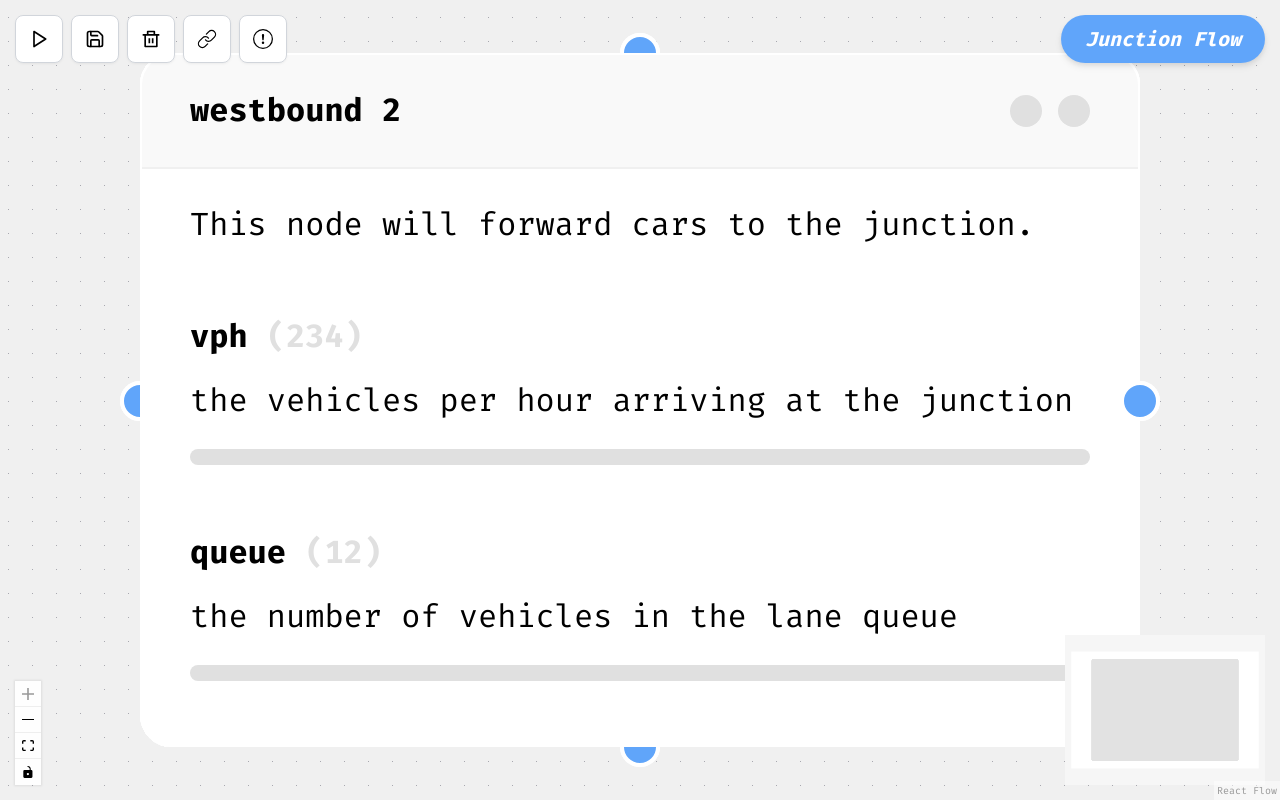
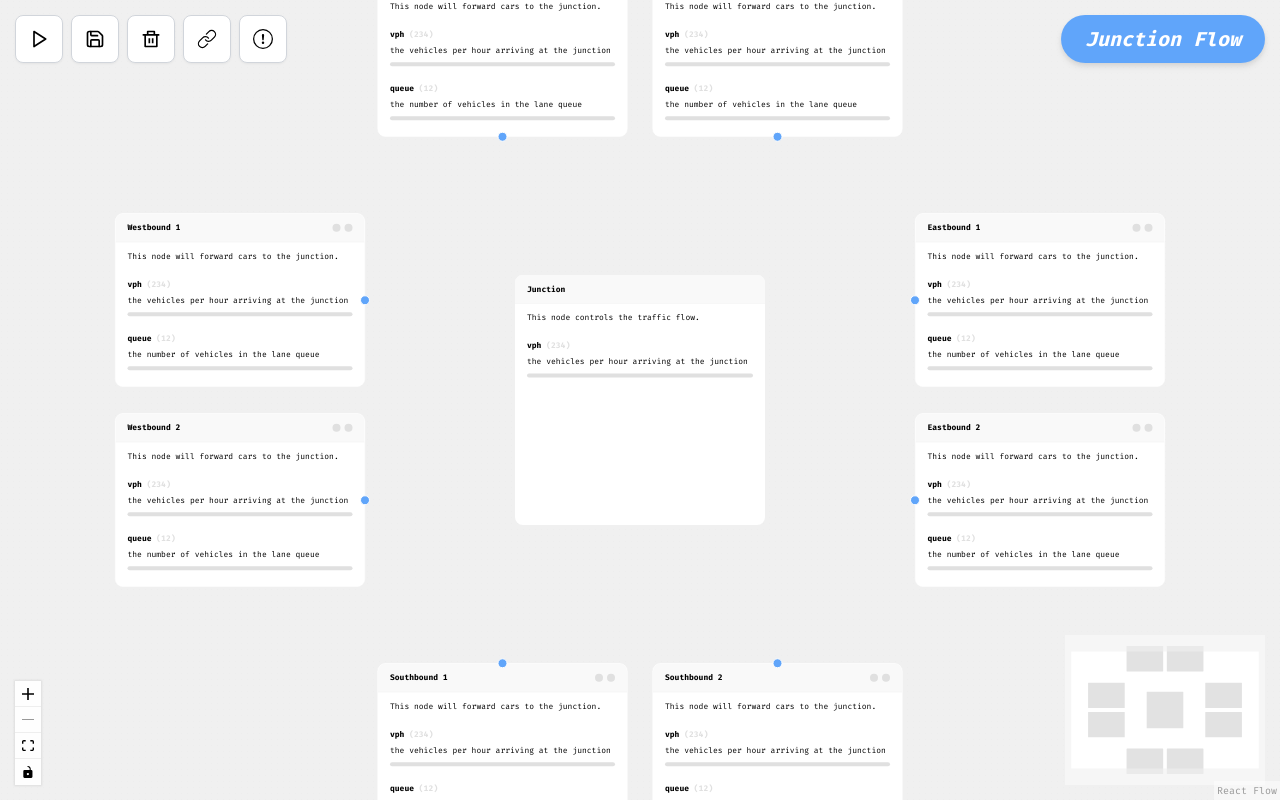
Before and after one commit to Astral-Lab/CS261, a React (Vite) app: page / in a window 1280 px wide. Built offline with nearby package versions, Linux system fonts and the light colour scheme.

Commit message:
lane-1/2/3 node layouts implemented

```diff
--- a/src/App.jsx
+++ b/src/App.jsx
@@ -23,128 +23,6 @@ import ContextMenu from "./components/ContextMenu";
 import { generateJunctionNodesAndEdges } from "./lib/utils";
 
 // Must disable node inputs whilst simulation running???
-// pass in prop that determines the position of the connector?
-
-const initialNodes = [
-  // {
-  //   id: 'n-1',
-  //   type: 'junctionLane',
-  //   position: { x: 0, y: 0 },
-  //   data: {
-  //     handlePosition: "Bottom",
-  //     label: "northbound 1"
-  //   }
-  // },
-  // {
-  //   id: 'n-2',
-  //   type: 'junctionLane',
-  //   position: { x: 0, y: 0 },
-  //   data: {
-  //     handlePosition: "Bottom",
-  //     label: "northbound 2"
-  //   }
-  // },
-  // {
-  //   id: 'n-3',
-  //   type: 'junctionLane',
-  //   position: { x: 0, y: 0 },
-  //   data: {
-  //     handlePosition: "Bottom",
-  //     label: "northbound 3"
-  //   }
-  // },
-  // {
-  //   id: 'e-1',
-  //   type: 'junctionLane',
-  //   position: { x: 0, y: 0 },
-  //   data: {
-  //     handlePosition: "Left",
-  //     label: "eastbound 1"
-  //   }
-  // },
-  // {
-  //   id: 'e-2',
-  //   type: 'junctionLane',
-  //   position: { x: 0, y: 0 },
-  //   data: {
-  //     handlePosition: "Left",
-  //     label: "eastbound 2"
-  //   }
-  // },
-  // {
-  //   id: 'e-3',
-  //   type: 'junctionLane',
-  //   position: { x: 0, y: 0 },
-  //   data: {
-  //     handlePosition: "Left",
-  //     label: "eastbound 3"
-  //   }
-  // },
-  // {
-  //   id: 's-1',
-  //   type: 'junctionLane',
-  //   position: { x: 0, y: 0 },
-  //   data: {
-  //     handlePosition: "Top",
-  //     label: "southbound 1"
-  //   }
-  // },
-  // {
-  //   id: 's-2',
-  //   type: 'junctionLane',
-  //   position: { x: 0, y: 0 },
-  //   data: {
-  //     handlePosition: "Top",
-  //     label: "southbound 2"
-  //   }
-  // },
-  // {
-  //   id: 's-3',
-  //   type: 'junctionLane',
-  //   position: { x: 0, y: 0 },
-  //   data: {
-  //     handlePosition: "Top",
-  //     label: "southbound 3"
-  //   }
-  // },
-  // {
-  //   id: 'w-1',
-  //   type: 'junctionLane',
-  //   nodeOrigin: [0.5, 0.5],
-  //   position: { x: 0, y: 0 },
-  //   data: {
-  //     handlePosition: "Right",
-  //     label: "westbound 1"
-  //   }
-  // },
-  // {
-  //   id: 'w-2',
-  //   type: 'junctionLane',
-  //   nodeOrigin: [0.5, 0.5],
-  //   position: { x: 0, y: 375 },
-  //   data: {
-  //     handlePosition: "Right",
-  //     label: "westbound 2"
-  //   }
-  // },
-  // {
-  //   id: 'w-3',
-  //   type: 'junctionLane',
-  //   nodeOrigin: [0.5, 0.5],
-  //   position: { x: 0, y: 750 },
-  //   data: {
-  //     handlePosition: "Right",
-  //     label: "westbound 3"
-  //   }
-  // },
-  {
-    id: 'i-1',
-    type: 'junctionIntersection',
-    position: { x: 0, y: 0 },
-    nodeOrigin: [0.5, 0.5],
-  },
-];
-
 export default function App() {
   const [nodes, setNodes, onNodesChange] = useNodesState(generateJunctionNodesAndEdges(2));
   const [edges, setEdges, onEdgesChange] = useEdgesState();
@@ -196,6 +74,7 @@ export default function App() {
         onConnect={onConnect}
         style={CANVAS_STYLES}
         nodeTypes={nodeTypes}
+        nodeOrigin={[0.5, 0.5]}
         fitView
       >
         <Panel position="top-left">
--- a/src/components/JunctionIntersectionNode.jsx
+++ b/src/components/JunctionIntersectionNode.jsx
@@ -16,8 +16,8 @@ const handleStyle = {
 
 // comment code...
 // align issue on handles...
-export default function JunctionIntersectionNode() {
-    const renderedTopHandles = Array(3).fill(true).map(i => (
+export default function JunctionIntersectionNode(props) {
+    const renderedTopHandles = Array(props.data.laneCount).fill(true).map(i => (
         <Handle
             key={i}
             type="target"
@@ -31,7 +31,7 @@ export default function JunctionIntersectionNode() {
         />
     ));
 
-    const renderedRightHandles = Array(3).fill(true).map(i => (
+    const renderedRightHandles = Array(props.data.laneCount).fill(true).map(i => (
         <Handle
             key={i}
             type="target"
@@ -45,7 +45,7 @@ export default function JunctionIntersectionNode() {
         />
     ));
 
-    const renderedBottomHandles = Array(3).fill(true).map(i => (
+    const renderedBottomHandles = Array(props.data.laneCount).fill(true).map(i => (
         <Handle
             key={i}
             type="target"
@@ -59,7 +59,7 @@ export default function JunctionIntersectionNode() {
         />
     ));
 
-    const renderedLeftHandles = Array(3).fill(true).map(i => (
+    const renderedLeftHandles = Array(props.data.laneCount).fill(true).map(i => (
         <Handle
             key={i}
             type="target"
@@ -76,7 +76,23 @@ export default function JunctionIntersectionNode() {
     return (
         <>
 
-            <div className="w-[500px] aspect-square bg-white rounded-2xl shadow-xs">
+            <div className="w-[500px] aspect-square bg-white rounded-2xl shadow-xs overflow-hidden">
+                <div className="w-full flex justify-between items-center px-6 py-4 bg-[#F9F9F9] border-b-[1px] border-[#F0F0F0]">
+                    <p className="font-bold">Junction</p>
+                </div>
+                <div className="flex flex-col gap-8 px-6 p-4">
+                    <p className="">This node controls the traffic flow.</p>
+                    <div className="flex flex-col gap-2">
+                        <label className="font-bold">vph <span className="text-[#E0E0E0]">(234)</span></label>
+                        <p className="">the vehicles per hour arriving at the junction</p>
+                        {/** temp */}
+                        <div className="w-full h-2 rounded-full bg-[#E0E0E0] mt-1">
+
+                        </div>
+                    </div>
+
+                    {/** configure lane type i.e. bus/cycle/left turn etc... */}
+                </div>
                 {/* <div className="bg-blue-500 flex justify-center gap-2 top-0 left-1/2">
                     {renderedTopHandles}
 
--- a/src/lib/config.js
+++ b/src/lib/config.js
@@ -27,21 +27,39 @@ export const JUNCTION_LAYOUTS = {
 
 }
 
-export const LANE_SIDE_OPTIONS = {
-    "1": {
-        label: "nortbound",
-        handleLocation: "Bottom",
-    },
-    "2": {
-        label: "eastbound",
-        handleLocation: "Left"
-    },
-    "3": {
-        label: "southbound",
-        handleLocation: "Top"
-    },
-    "4": {
-        label: "westbound",
-        handleLocation: "Right"
-    }
-}
+export const ONE_LANE_COORDS = [
+    [{ x: 0, y: -650 }],
+    [{ x: 750, y: 0 }],
+    [{ x: 0, y: 650 }],
+    [{ x: -750, y: 0 }]
+];
+
+export const TWO_LANE_COORDS = [
+    [{ x: -275, y: -700 }, { x: 275, y: -700 }],
+    [{ x: 800, y: -200 }, { x: 800, y: 200 }],
+    [{ x: -275, y: 700 }, { x: 275, y: 700 }],
+    [{ x: -800, y: -200 }, { x: -800, y: 200 }]
+];
+
+export const THREE_LANE_COORDS = [
+    [{ x: -550, y: -900 }, { x: 0, y: -900 }, { x: 550, y: -900 }],
+    [{ x: 1200, y: -400 }, { x: 1200, y: 0 }, { x: 1200, y: 400 }],
+    [{ x: -550, y: 900 }, { x: 0, y: 900 }, { x: 550, y: 900 }],
+    [{ x: -1200, y: -400 }, { x: -1200, y: 0 }, { x: -1200, y: 400 }]
+];
+
+// TODO
+export const FOUR_LANE_COORDS = [
+    [{ x: 0, y: 0 }, { x: 0, y: 0 }, { x: 0, y: 0 }, { x: 0, y: 0 }],
+    [{ x: 0, y: 0 }, { x: 0, y: 0 }, { x: 0, y: 0 }, { x: 0, y: 0 }],
+    [{ x: 0, y: 0 }, { x: 0, y: 0 }, { x: 0, y: 0 }, { x: 0, y: 0 }],
+    [{ x: 0, y: 0 }, { x: 0, y: 0 }, { x: 0, y: 0 }, { x: 0, y: 0 }]
+];
+
+// TODO
+export const FIVE_LANE_COORDS = [
+    [{ x: 0, y: 0 }, { x: 0, y: 0 }, { x: 0, y: 0 }, { x: 0, y: 0 }, { x: 0, y: 0 }],
+    [{ x: 0, y: 0 }, { x: 0, y: 0 }, { x: 0, y: 0 }, { x: 0, y: 0 }, { x: 0, y: 0 }],
+    [{ x: 0, y: 0 }, { x: 0, y: 0 }, { x: 0, y: 0 }, { x: 0, y: 0 }, { x: 0, y: 0 }],
+    [{ x: 0, y: 0 }, { x: 0, y: 0 }, { x: 0, y: 0 }, { x: 0, y: 0 }, { x: 0, y: 0 }]
+];
--- a/src/lib/utils.js
+++ b/src/lib/utils.js
@@ -1,4 +1,4 @@
-import { LANE_SIDE_OPTIONS } from "./config";
+import { FIVE_LANE_COORDS, FOUR_LANE_COORDS, ONE_LANE_COORDS, THREE_LANE_COORDS, TWO_LANE_COORDS } from "./config";
 
 /**
  *
@@ -35,13 +35,17 @@ export function computeJunctionScore() {
 
 }
 
-/**
- *
- * @param {*} laneCount
- * @returns
- */
 export function generateJunctionNodesAndEdges(laneCount) {
-    const nodes = [];
+    const nodes = [{
+        id: 'i-1',
+        type: 'junctionIntersection',
+        position: { x: 0, y: 0 },
+        draggable: false,
+        data: { laneCount }
+    }];
+    const labels = ["Northbound", "Eastbound", "Southbound", "Westbound"];
+    const handleLocation = ["Bottom", "Left", "Top", "Right"];
+    const coords = getJunctionCoords(laneCount);
 
     // each side of the junction
     for(let i = 0; i < 4; i++) {
@@ -49,11 +53,11 @@ export function generateJunctionNodesAndEdges(laneCount) {
             nodes.push({
                 id: `node-${i + 1}:${j + 1}`,
                 type: "junctionLane",
-                position: { x: 0, y: 0 },
+                position: coords[i][j],
                 draggable: false,
                 data: {
-                    handleLocation: LANE_SIDE_OPTIONS[i + 1].handleLocation,
-                    label: `${LANE_SIDE_OPTIONS[i + 1].label} ${j + 1}`
+                    handleLocation: handleLocation[i],
+                    label: `${labels[i]} ${j + 1}`
                 }
             });
         }
@@ -62,13 +66,26 @@ export function generateJunctionNodesAndEdges(laneCount) {
     return nodes;
 }
 
-/**
- *
- * @param {*} laneCount
- * @returns
- */
 export function generateJunctionEdges(laneCount) {
     const edges = [];
 
     return edges;
 }
+
+export function getJunctionCoords(laneCount) {
+    if(laneCount === 1) {
+        return ONE_LANE_COORDS;
+
+    } else if(laneCount === 2) {
+        return TWO_LANE_COORDS;
+
+    } else if(laneCount === 3) {
+        return THREE_LANE_COORDS;
+
+    } else if(laneCount === 4) {
+        return FOUR_LANE_COORDS;
+
+    } else {
+        return FIVE_LANE_COORDS;
+    }
+}
```
Also changed, not shown: 1 other file (tests, documents, lock files or other folders).
